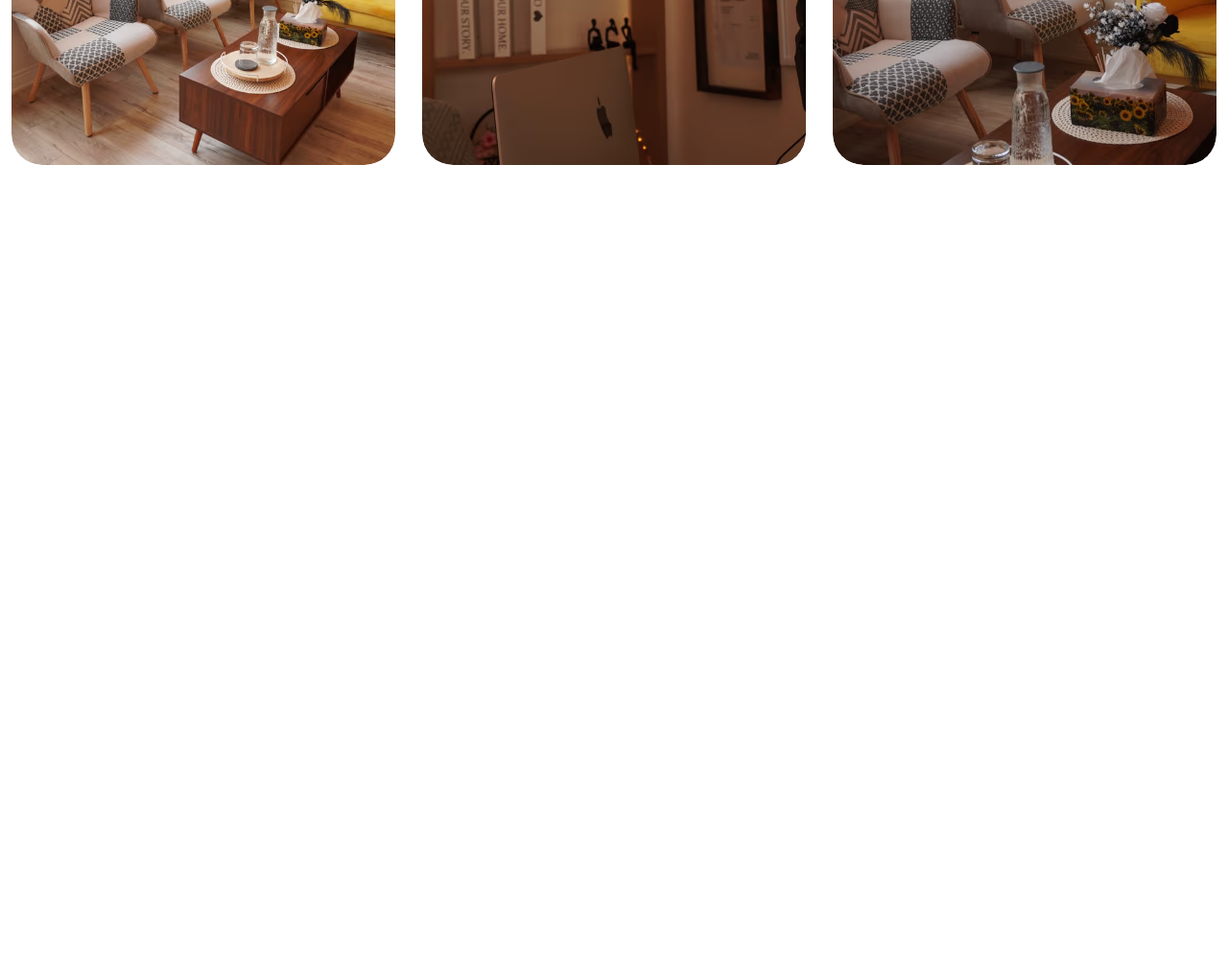
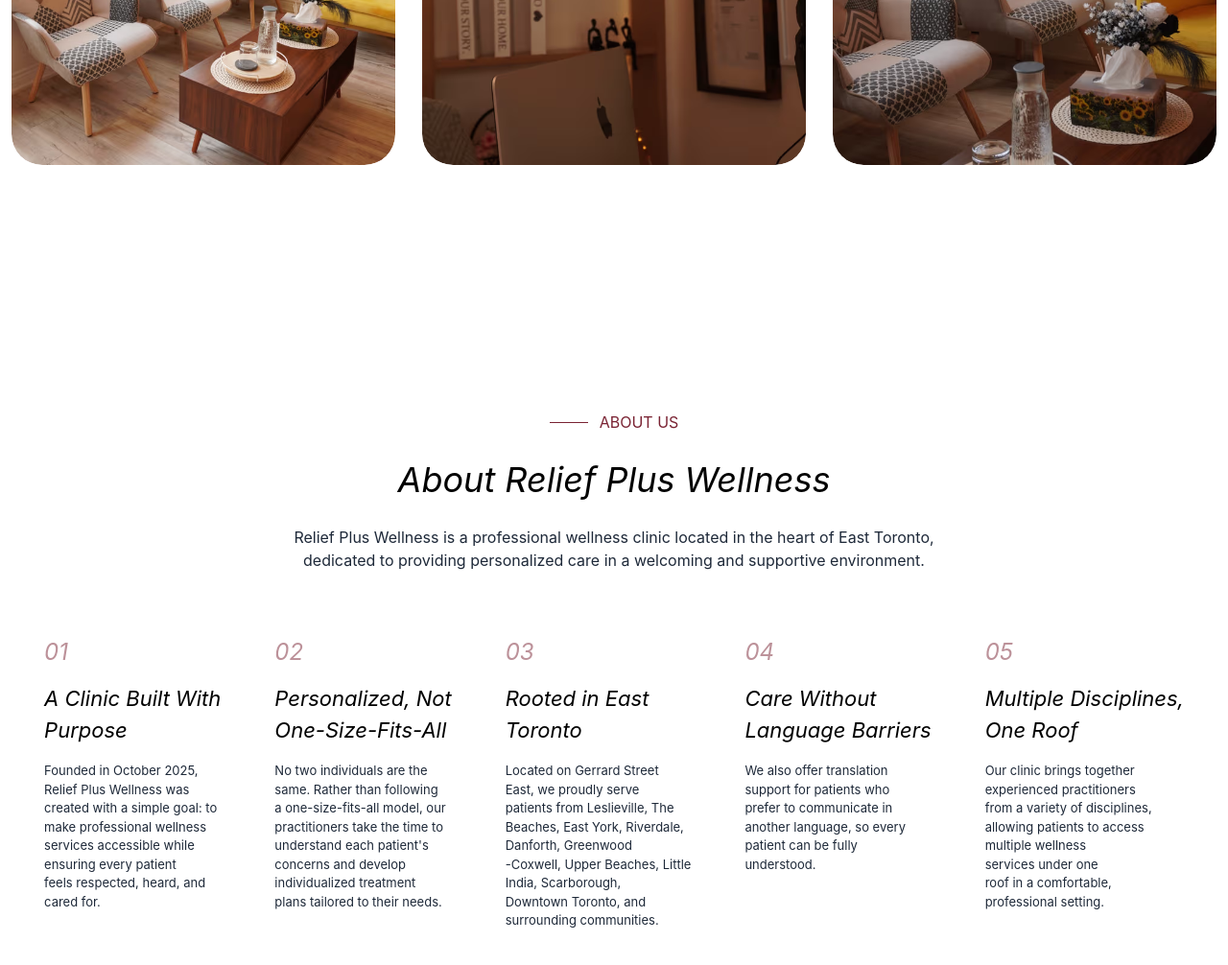
Before and after one commit to wahajkz/reliefpluswellness-clone, a website: page src/index.html in a window 1280 px wide. Shown: the part 7232-8238 px from the top of the page at 96% size. Before the commit the page ends 7532 px from the top, so only its background shows below. Drawn offline with Linux system fonts and the light colour scheme.

Commit message:
i have created about us section

```diff
--- a/src/index.html
+++ b/src/index.html
@@ -710,6 +710,63 @@
             </div>
         </div>
     </div>
+
+    <div class="w-full h-fit bg-white">
+        <div class="py-10 md:py-32">
+            <div class="flex flex-col items-center justify-center gap-7">
+                <div class="flex items-center gap-3">
+                    <div class="w-10 h-[1px] bg-[#7a2333]"></div>
+                    <div class="text-[#7a2333]">ABOUT US</div>
+                </div>
+                <p class="text-3xl md:text-4xl italic">About Relief Plus Wellness</p>
+                <div class="text-center">
+                    <p class="text-[12px] md:text-[16px] text-gray-800">Relief Plus Wellness is a professional wellness
+                        clinic located in the heart of East Toronto,</p>
+                    <p class="text-[12px] md:text-[16px] text-gray-800">dedicated to providing personalized care in a
+                        welcoming and supportive environment.</p>
+                </div>
+                <div class="flex flex-col md:flex-row gap-14 mt-10">
+                    <div class="flex flex-col gap-4">
+                        <div class="text-[#7a233380] text-2xl italic">01</div>
+                        <div class="text-[22px] italic">A Clinic Built With <br> Purpose</div>
+                        <p class="text-[13px] text-gray-800">Founded in October 2025, <br> Relief Plus Wellness was <br>
+                            created with a simple goal: to <br> make professional wellness <br> services accessible
+                            while <br> ensuring every patient <br> feels respected, heard, and <br> cared for.</p>
+                    </div>
+                    <div class="flex flex-col gap-4">
+                        <div class="text-[#7a233380] text-2xl italic">02</div>
+                        <div class="text-[22px] italic">Personalized, Not <br> One-Size-Fits-All</div>
+                        <p class="text-[13px] text-gray-800">No two individuals are the <br> same. Rather than following
+                            <br> a one-size-fits-all model, our <br> practitioners take the time to <br> understand each
+                            patient's <br> concerns and develop <br> individualized treatment <br> plans tailored to
+                            their needs.</p>
+                    </div>
+                    <div class="flex flex-col gap-4">
+                        <div class="text-[#7a233380] text-2xl italic">03</div>
+                        <div class="text-[22px] italic">Rooted in East <br> Toronto</div>
+                        <p class="text-[13px] text-gray-800">Located on Gerrard Street <br> East, we proudly serve <br>
+                            patients from Leslieville, The <br> Beaches, East York, Riverdale, <br> Danforth, Greenwood
+                            <br>-Coxwell, Upper Beaches, Little <br> India, Scarborough, <br> Downtown Toronto, and <br>
+                            surrounding communities.</p>
+                    </div>
+                    <div class="flex flex-col gap-4">
+                        <div class="text-[#7a233380] text-2xl italic">04</div>
+                        <div class="text-[22px] italic">Care Without <br> Language Barriers</div>
+                        <p class="text-[13px] text-gray-800">We also offer translation <br> support for patients who
+                            <br> prefer to communicate in <br> another language, so every <br> patient can be fully <br>
+                            understood.</p>
+                    </div>
+                    <div class="flex flex-col gap-4">
+                        <div class="text-[#7a233380] text-2xl italic">05</div>
+                        <div class="text-[22px] italic">Multiple Disciplines, <br> One Roof</div>
+                        <p class="text-[13px] text-gray-800">Our clinic brings together <br> experienced practitioners
+                            <br> from a variety of disciplines, <br> allowing patients to access <br> multiple wellness
+                            <br> services under one <br> roof in a comfortable, <br> professional setting.</p>
+                    </div>
+                </div>
+            </div>
+        </div>
+    </div>
 </body>
 
 </html>
```
Also changed, not shown: src/output.css.
